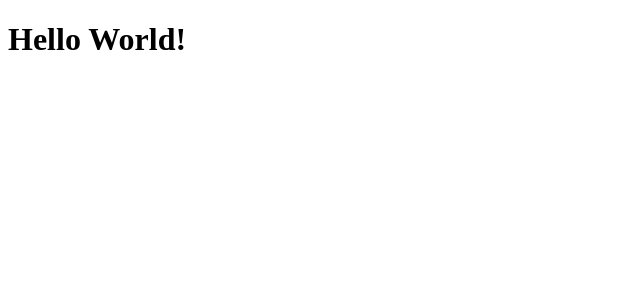
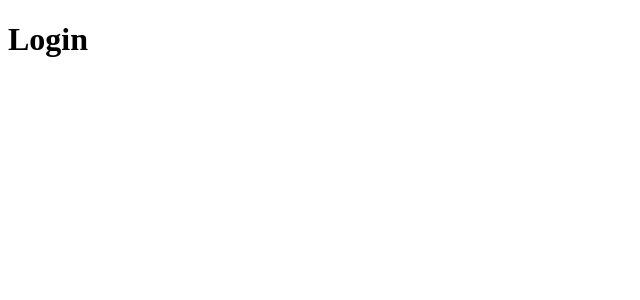
Before and after one commit to glenonmateus/react-template, a React (Create React App) app: page / in a window 1280 px wide. Shown: the top 300 px of the page, without its empty margins (0-640 px from the left). Built offline with nearby package versions, Linux system fonts and the light colour scheme.

Commit message:
feat: add Login page

```diff
--- a/src/App.js
+++ b/src/App.js
@@ -1,5 +1,7 @@
+import Login from "./pages/Login";
+
 function App() {
-  return (<h1>Hello World!</h1>);
+  return <Login></Login>;
 }
 
 export default App;
--- /dev/null
+++ b/src/pages/Login/index.js
@@ -0,0 +1,5 @@
+const Login = () => {
+  return <h1>Login</h1>;
+};
+
+export default Login;
```
